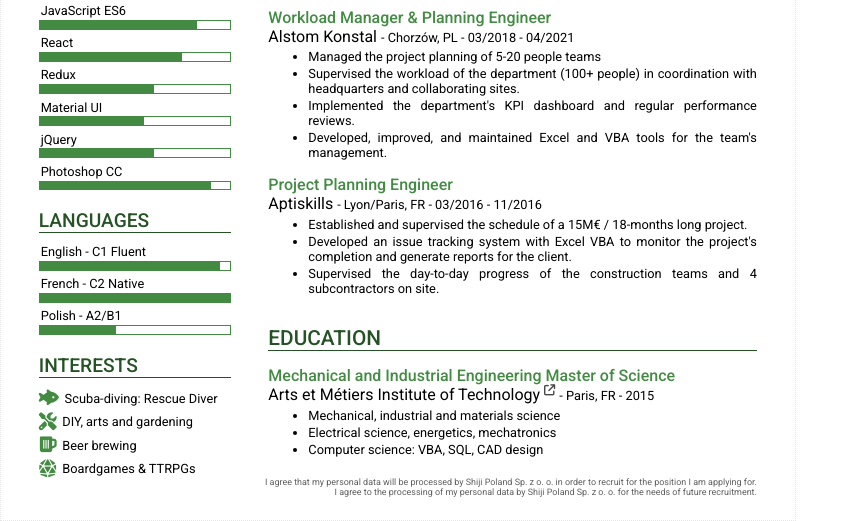
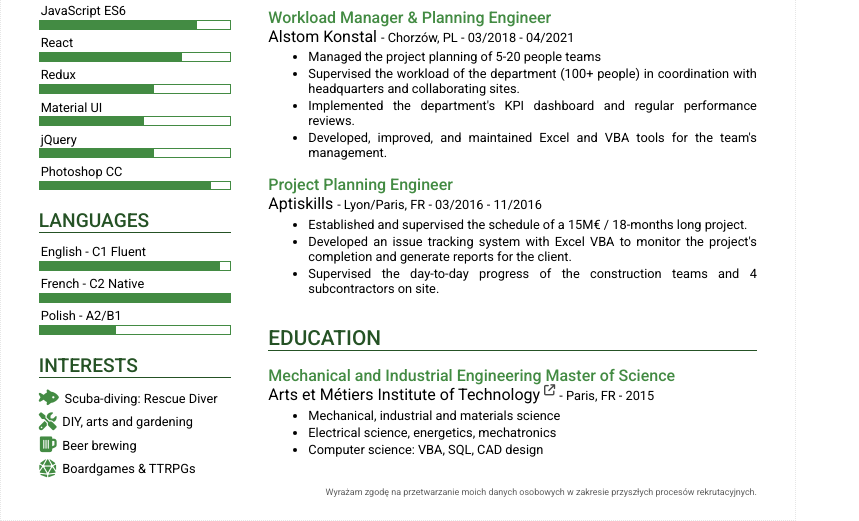
Before and after one commit to mehdibouaziz/resume, a plain HTML site: page index.html in a window 1280 px wide. Shown: the part 603-1124 px from the top of the page, without its empty margins (0-859 px from the left). Drawn offline with Linux system fonts and the light colour scheme; a script that the page names is missing.

Commit message:
change: changed rodo text

```diff
--- a/index.html
+++ b/index.html
@@ -188,8 +188,7 @@
             </div>
 
             <div class="rodo">
-              <p>I agree that my personal data will be processed by Shiji Poland Sp. z o. o.  in order to recruit for the position I am applying for.</p>
-              <p>I agree to the processing of my personal data by Shiji Poland Sp. z o. o.  for the needs of future recruitment.</p>
+              <p>Wyrażam zgodę na przetwarzanie moich danych osobowych w zakresie przyszłych procesów rekrutacyjnych.</p>
             </div>
         </div>
     </main>
```
